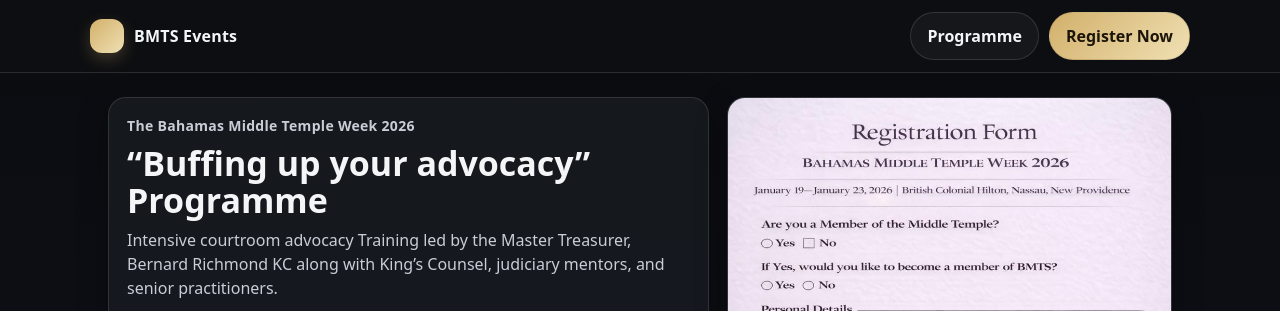
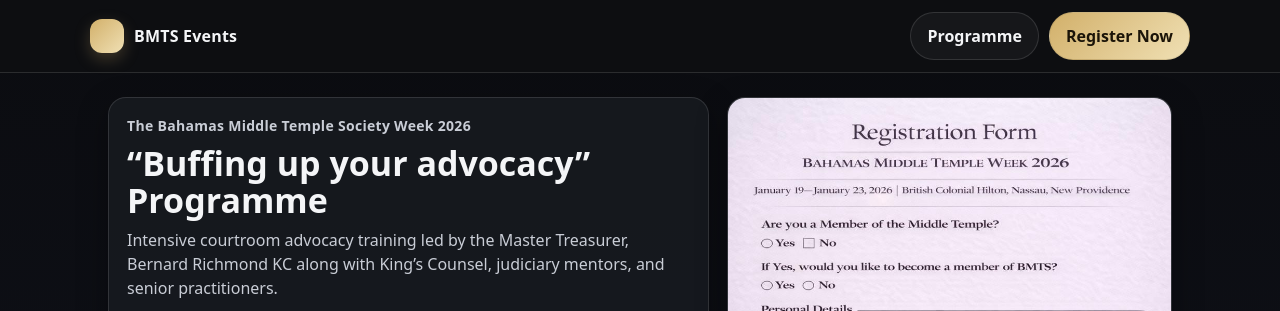
Before and after one commit to Wouessi-Incorporated/btms, a plain HTML site: page public/index.html in a window 1280 px wide. Shown: the top 311 px of the page. Drawn offline with Linux system fonts and the light colour scheme.

Commit message:
fix: update event title and description for accuracy; add new lines in deployment documentation

```diff
--- a/public/index.html
+++ b/public/index.html
@@ -62,9 +62,9 @@
     <div class="container hero-grid">
       <div class="card">
         <div class="card-pad">
-          <div class="kicker">The Bahamas Middle Temple Week 2026</div>
+          <div class="kicker">The Bahamas Middle Temple Society Week 2026</div>
           <h1 class="h1">“Buffing up your advocacy” Programme</h1>
-          <p class="sub">Intensive courtroom advocacy Training led by the Master Treasurer, Bernard Richmond KC along with King’s Counsel, judiciary mentors,
+          <p class="sub">Intensive courtroom advocacy training led by the Master Treasurer, Bernard Richmond KC along with King’s Counsel, judiciary mentors,
             and senior practitioners.</p>
 
           <div class="meta" role="list">
```
Also changed, not shown: deploy/DEPLOYMENT.md (line endings or trailing spaces), deploy/README.md, 1 other file.
